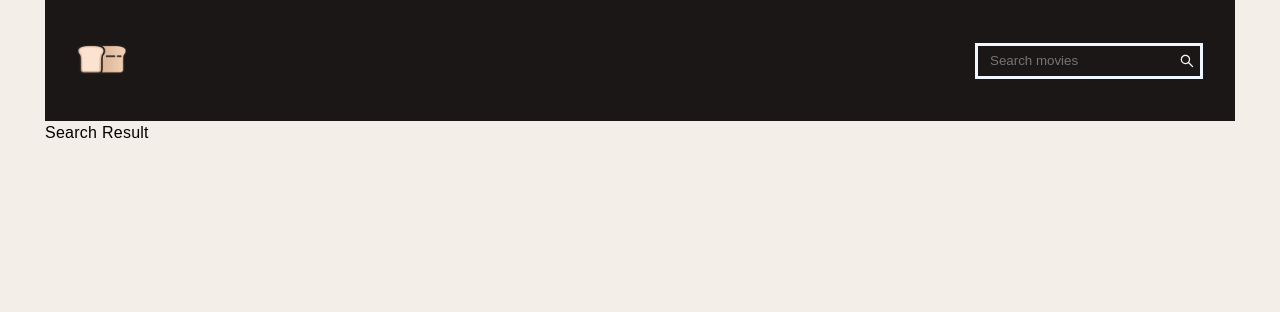
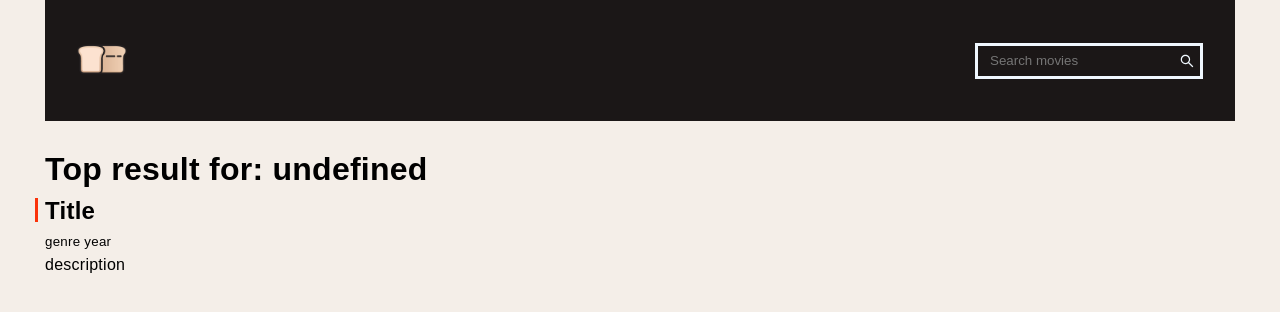
Before and after one commit to imbaman/movieapp, a React (Create React App) app: page /search in a window 1280 px wide. Shown: the top 312 px of the page. Built offline with nearby package versions, Linux system fonts and the light colour scheme; a web font is replaced by a local one.

Commit message:
search result component

```diff
--- a/src/components/SearchResult/SearchResult.js
+++ b/src/components/SearchResult/SearchResult.js
@@ -1,5 +1,22 @@
-const SearchResult = () => {
-  return <div>Search Result</div>;
+import { useHistory, Link } from "react-router-dom";
+
+const SearchResult = ({ search }) => {
+  const history = useHistory();
+
+  const img_api = "https://image.tmdb.org/t/p/w185";
+  return (
+    <div className='searched-box'>
+      <div className='img-container'>
+        <img src='' alt='' />
+      </div>
+      <div className='content'>
+        <h1>{`Top result for: ${search}`}</h1>
+        <h2>Title</h2>
+        <small>genre year</small>
+        <p>description</p>
+      </div>
+    </div>
+  );
 };
 
 export default SearchResult;
```
